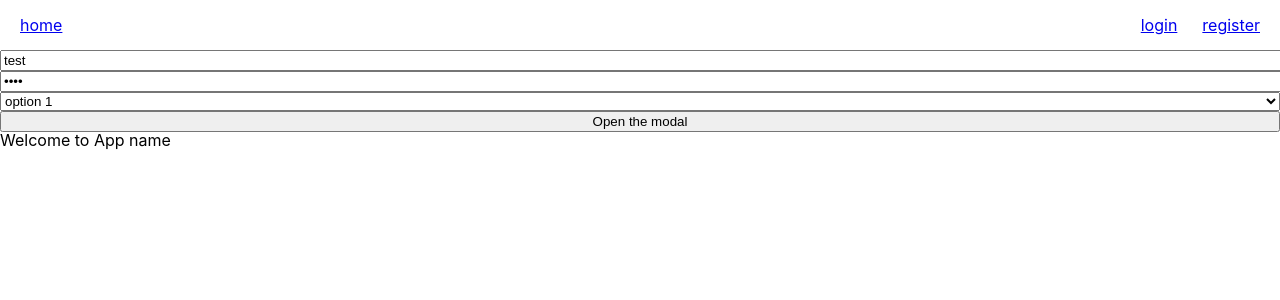
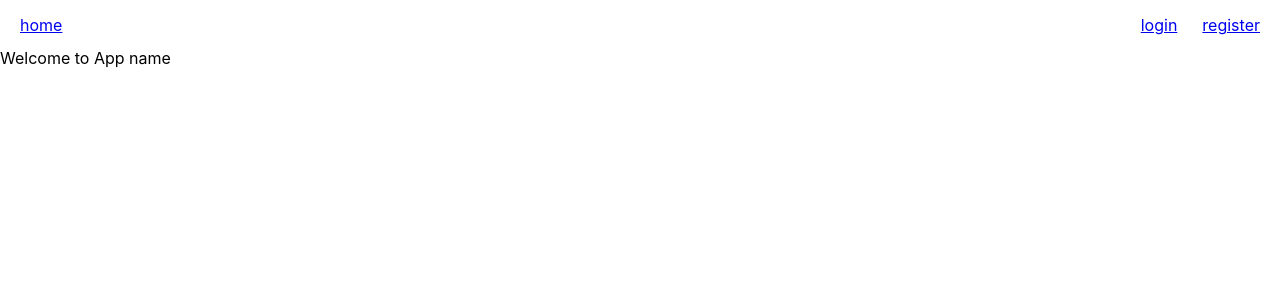
Before and after one commit to florianmg/nextjs-starter, a Next.js app: page / in a window 1280 px wide. Shown: the top 300 px of the page. Built offline with nearby package versions, Linux system fonts and the light colour scheme.

Commit message:
fix(Home):  remove unnecessary component call

```diff
--- a/pages/index.tsx
+++ b/pages/index.tsx
@@ -9,37 +9,6 @@ const Home: NextPage = () => {
   const { t } = useTranslation();
   return (
     <>
-      <InputText value="test" onChange={() => null} />
-      <InputText type="password" value="test" onChange={() => null} />
-      <Select
-        onChange={() => null}
-        options={[
-          {
-            value: '1',
-            content: 'option 1',
-          },
-          {
-            value: '2',
-            content: 'option 2',
-          },
-          {
-            value: '3',
-            content: 'option 3',
-          },
-        ]}
-      />
-      <Modal isOpen={isModalOpen} closeModal={() => setIsModalOpen(false)}>
-        <div>
-          Lorem ipsum dolor sit amet consectetur adipisicing elit. Quasi
-          cupiditate repudiandae libero a? Ipsum, rem consectetur, incidunt
-          voluptatem iure ut blanditiis iste quod obcaecati est a ab, ipsam qui
-          impedit!
-        </div>
-      </Modal>
-      <Button
-        value="Open the modal"
-        onPress={() => setIsModalOpen(!isModalOpen)}
-      />
       <div>Welcome to {t('app_name')}</div>
     </>
   );
```
